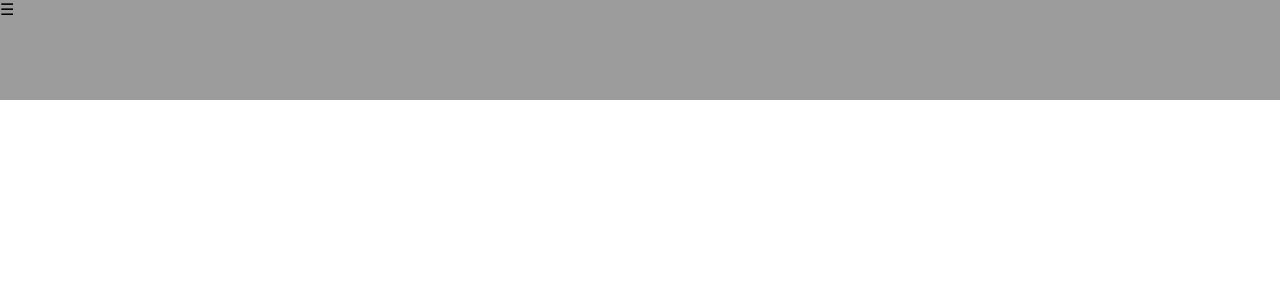
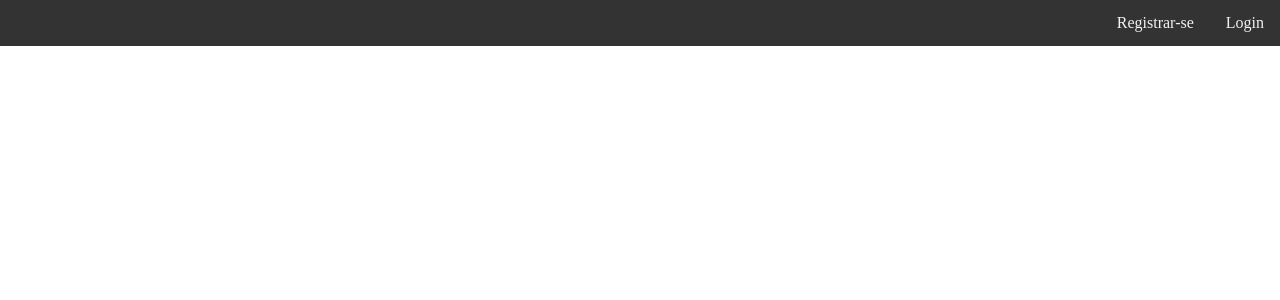
Before and after one commit to lucas-kaminski/my-money, a Python web app: template src/templates/base.html in a window 1280 px wide. Shown: the top 300 px of the page. Run offline with Jinja, Linux system fonts and the light colour scheme; the template is opened without the code that fills it, so the values that code supplies are empty.

Commit message:
feat:  changed authentication to show navbar menu correct

```diff
--- a/src/middlewares/authenticate.py
+++ b/src/middlewares/authenticate.py
@@ -8,7 +8,7 @@ def authentication():
   def wrapper(func):
       @wraps(func)
       def middleware(*args, **kwargs):
-          token = request.cookies['token']
+          token = request.cookies.get('token')
           if not token:
               return redirect(url_for('login', error='Not logged in'))
 
@@ -17,6 +17,8 @@ def authentication():
             user = getByID(data.get('user_id'))
             if not user:
                 raise Exception('User not found')
+            else:
+                user.setIsAuthenticated(True)
             return func(user=user, *args, **kwargs)
           except jwt.ExpiredSignatureError:
               return redirect(url_for('login', error='Session expired'))
--- a/src/routes/dashboard.py
+++ b/src/routes/dashboard.py
@@ -9,4 +9,4 @@ app = server.app
 def dashboard(user):
     entries = getAllEntriesOfUser(user.id)
     print(entries[0].__dict__)
-    return render_template('/dashboard/index.html', entries=entries)
+    return render_template('/dashboard/index.html', user=user)
--- a/src/templates/base.html
+++ b/src/templates/base.html
@@ -17,11 +17,18 @@
       <span onclick="openNav()">&#9776;</span>
     </header>
   </div>
-  <aside id="mySidenav" class="sidenav">
+  <aside id="mynavbar" class="navbar">
     <nav>
-      <a href="javascript:void(0)" class="closebtn" onclick="closeNav()">&times;</a>
-      <a href="#">Login</a>
-      <a href="#">Registre-se</a>
+      {% if user and user.isAuthenticated() %}
+      <a href="#">Lançamentos</a>
+      <a href="#">Bancos</a>
+      <a href="{{ url_for('dashboard') }}"> Dashboard</a>
+      <a href="#">API</a>
+      <a href="#">Sair</a>
+      {% else %}
+      <a href="{{ url_for('login') }}"> Login </a>
+      <a href=""> Registrar-se </a>
+      {% endif %}
     </nav>
   </aside>
   <div id="main">
--- a/src/templates/static/css/base.css
+++ b/src/templates/static/css/base.css
@@ -3,59 +3,35 @@ body {
   padding: 0;
 }
 
-/* Start right menu */
-.sidenav {
-  height: 100%; /* 100% Full-height */
-  width: 0; /* 0 width - change this with JavaScript */
-  position: fixed; /* Stay in place */
-  z-index: 1; /* Stay on top */
-  top: 0; /* Stay at the top */
-  left: 0; /* Stay at the left */
-  background-color: #111; /* Black*/
-  overflow-x: hidden; /* Disable horizontal scroll */
-  padding-top: 60px; /* Place content 60px from the top */
-  transition: 0.5s; /* 0.5 second transition effect to slide in the sidenav */
+.navbar {
+  overflow: hidden;
+  background-color: #333;
+  position: fixed; /* Set the navbar to fixed position */
+  top: 0; /* Position the navbar at the top of the page */
+  width: 100%; /* Full width */
 }
 
-/* The navigation menu links */
-.sidenav a {
-  padding: 8px 8px 8px 32px;
+/* Links inside the navbar */
+.navbar a {
+  float: right;
+  display: block;
+  color: #f2f2f2;
+  text-align: center;
+  padding: 14px 16px;
   text-decoration: none;
-  font-size: 25px;
-  color: #818181;
-  display: block;
-  transition: 0.3s;
 }
 
-/* When you mouse over the navigation links, change their color */
-.sidenav a:hover {
-  color: #f1f1f1;
+/* Change background on mouse-over */
+.navbar a:hover {
+  background: #ddd;
+  color: black;
 }
 
-/* Position and style the close button (top right corner) */
-.sidenav .closebtn {
-  position: absolute;
-  top: 0;
-  right: 25px;
-  font-size: 36px;
-  margin-left: 50px;
+/* Main content */
+.main {
+  margin-top: 30px; /* Add a top margin to avoid content overlay */
 }
 
-/* On smaller screens, where height is less than 450px, change the style of the sidenav (less padding and a smaller font size) */
-@media screen and (max-height: 450px) {
-  .sidenav {
-    padding-top: 15px;
-  }
-  .sidenav a {
-    font-size: 18px;
-  }
-}
-/* End right menu */
-
-#header {
-  background-color: rgb(156, 156, 156);
-  height: 100px;
-}
 
 /* Start utils */
 .vertical-center {
```
Also changed, not shown: src/models/user.py (+12 -4 lines).
